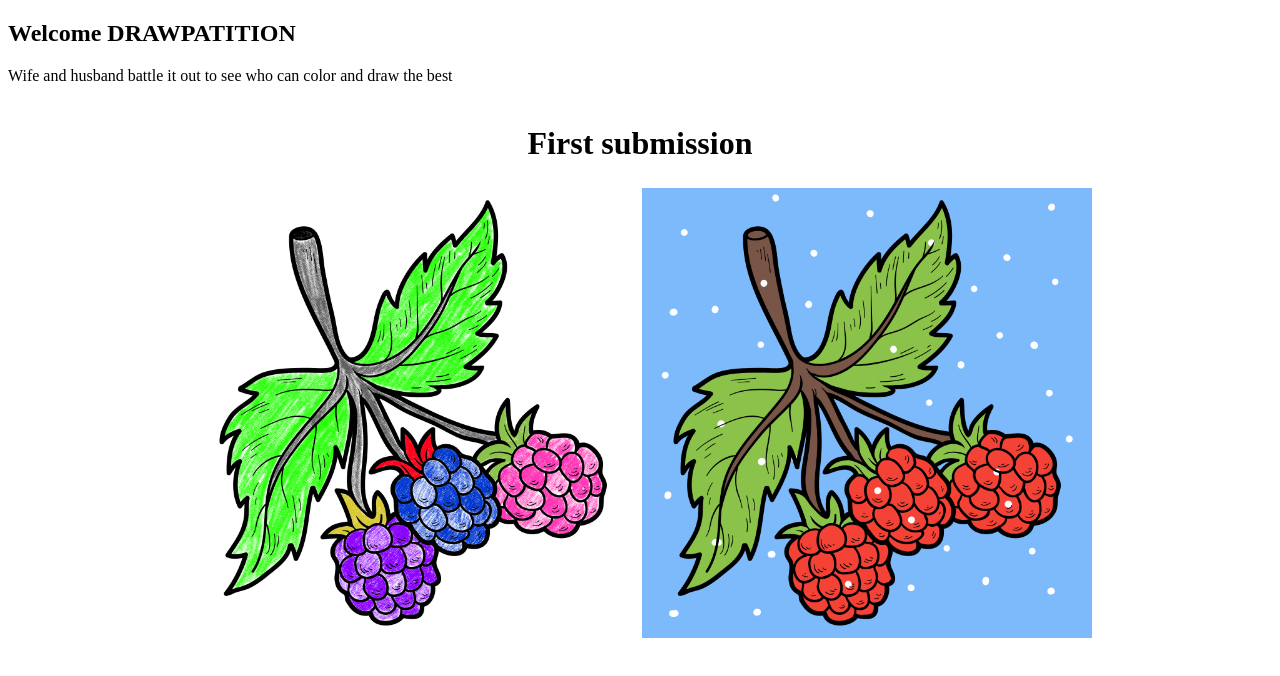
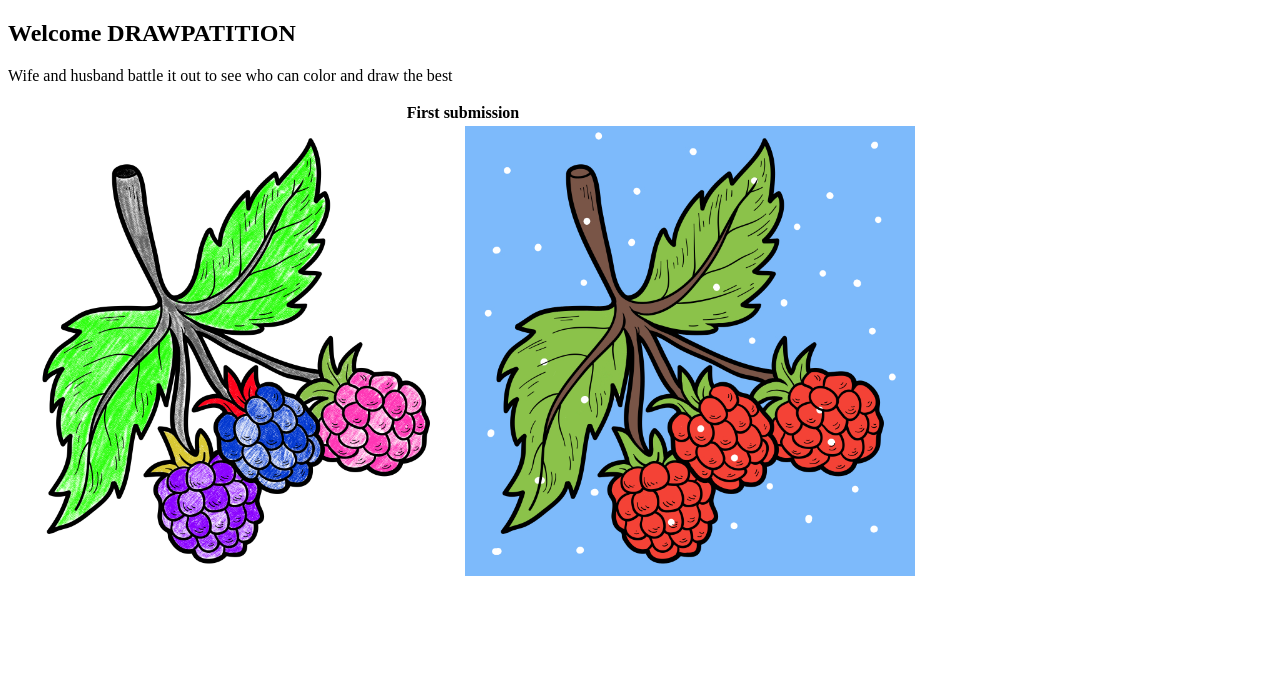
Before and after one commit to DragonCoder000/drawsite, a plain HTML site: page index.html in a window 1280 px wide. Drawn offline with Linux system fonts and the light colour scheme.

Commit message:
cleaned up

```diff
--- a/index.html
+++ b/index.html
@@ -1,4 +1,5 @@
 <!DOCTYPE html>
+<html>
 	<head>
 		<title>Drawpatition</title>
 		<meta charset="utf-8">
@@ -7,10 +8,13 @@
 		<h2>Welcome DRAWPATITION</h2>
 		<p>Wife and husband battle it out to see who can color and draw the best</p>
 
-	<center><table>
-		<th colspan="2"><h1>First submission</h1></th>
-		<tr><td><img src=images/h1.jpg width="450" height="450"></td>
+		<table>
+			<th colspan="2">First submission</th>
+			<tr>
+				<td><img src=images/h1.jpg width="450" height="450"></td>
 				<td><img src=images/w1.jpg width="450" height="450"></td>
+			</tr>
 		</table>
-	</center>
+
 	</body>
+</html>
```
Lines whose indentation alone changed are shown as unchanged.
